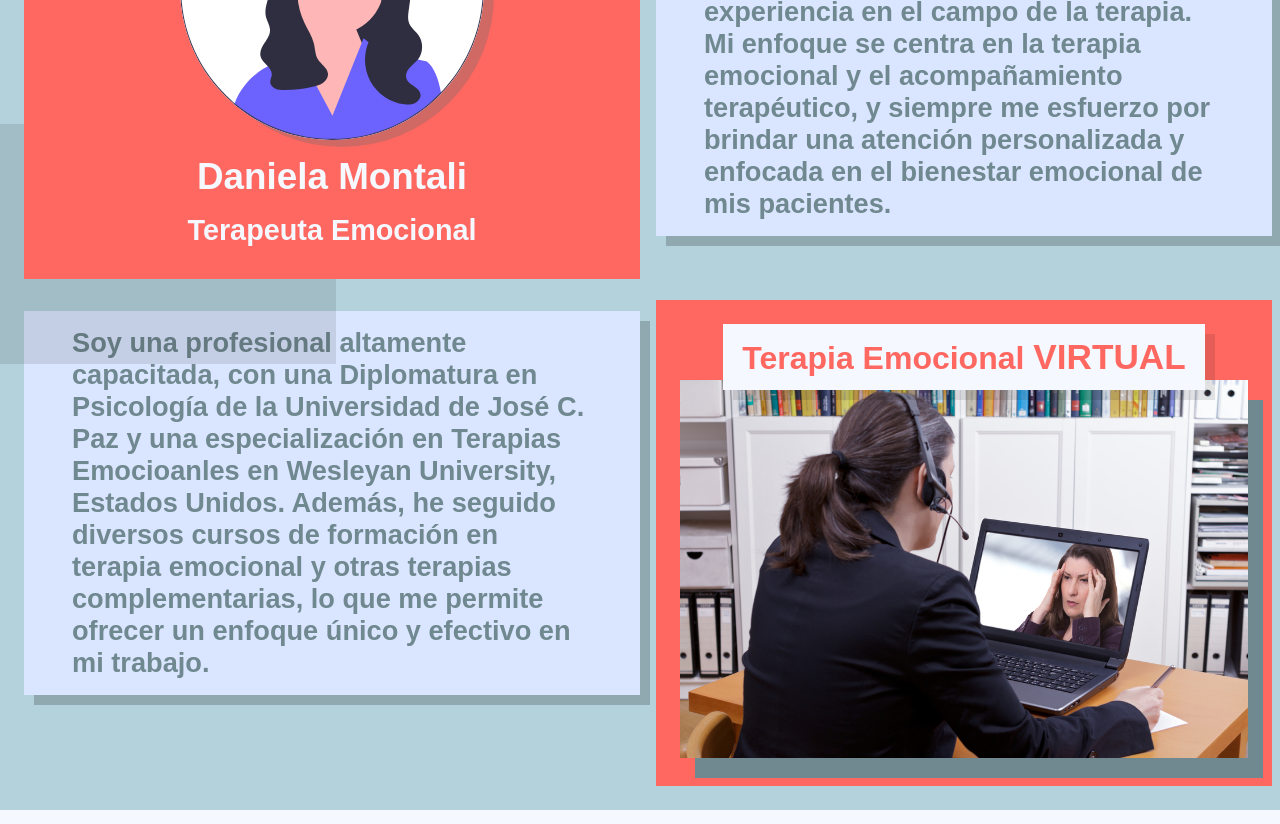
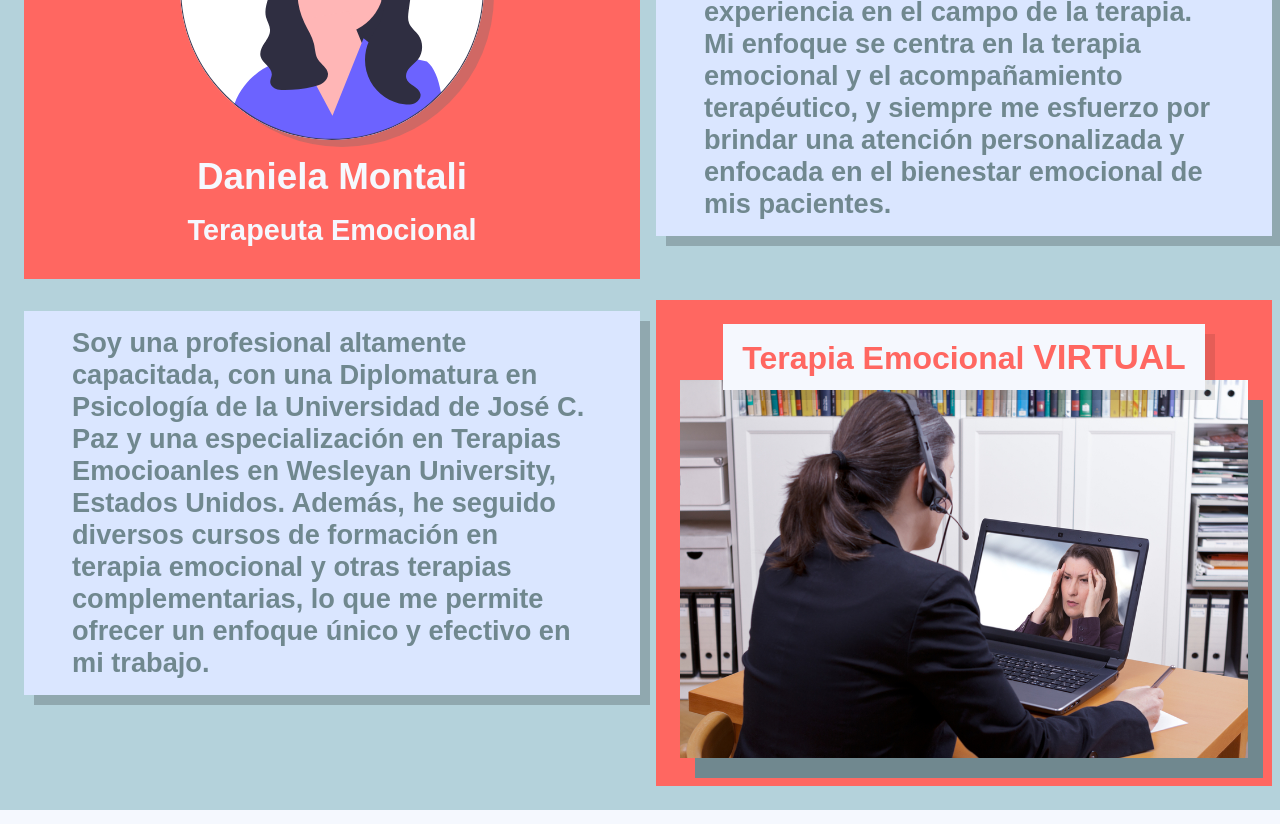
Before and after one commit to GinoGC01/D.M-Terapia-Emocional, an Astro site: page / in a window 1280 px wide. Shown: the part 1020-1844 px from the top of the page. Built offline with nearby package versions, Linux system fonts and the light colour scheme; Astro itself is replaced by a stand-in of ours; a web font is replaced by a local one.

Commit message:
style details: done - url ty page: done

```diff
--- a/src/components/About.astro
+++ b/src/components/About.astro
@@ -11,7 +11,6 @@
                 <h2>Terapeuta Emocional</h2>
             </div>
         </div>
-        <span></span>
         <div class="text-description-C3">
             <p>Soy una profesional altamente capacitada, con
                 una Diplomatura  en Psicología de la
@@ -118,15 +117,6 @@
         font-size: 1.8em;
     }
 
-    .left > span{
-        position: absolute;
-        z-index: 0;
-        top: 20em;
-        right: 19em;
-        width: 23em;
-        height: 15em;
-        background-color: rgba(0, 0, 0, .1);
-    }
 
     /* tercer cuadrante */
 
--- a/src/components/Contact.astro
+++ b/src/components/Contact.astro
@@ -37,7 +37,7 @@
             </div>
             <form action="https://formsubmit.co/7480fb51785f672b2b103d377de5b3ba" method="POST" >
 
-                <input type="hidden" name="_next" value="https://yourdomain.co/thanks.html">
+                <input type="hidden" name="_next" value="https://ginogc01.github.io/D.M-Terapia-Emocional/Email-sent/">
 
                 <div class="input">
                     <input type="text" name="name" id="name" required placeholder=" ">
```
